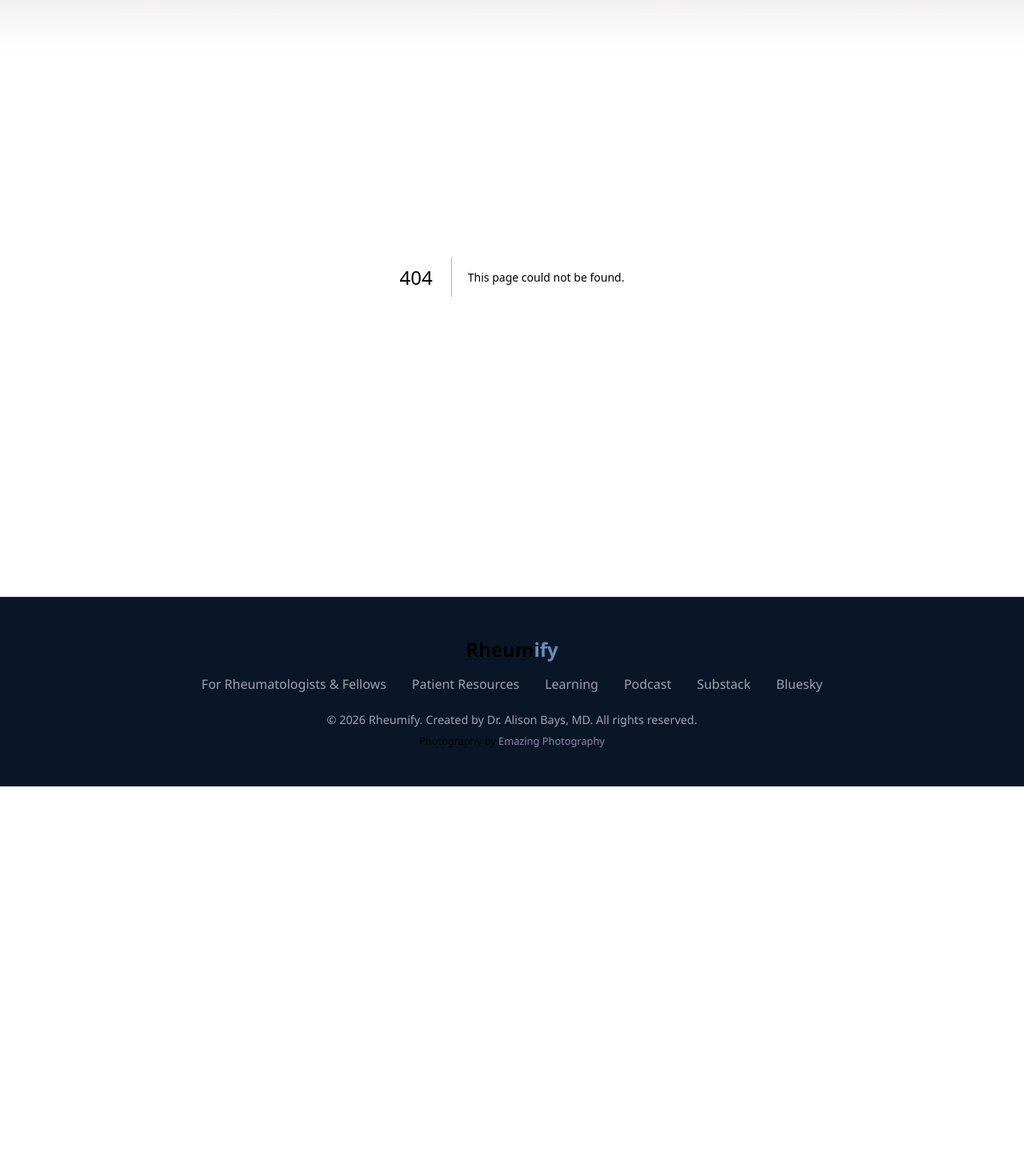
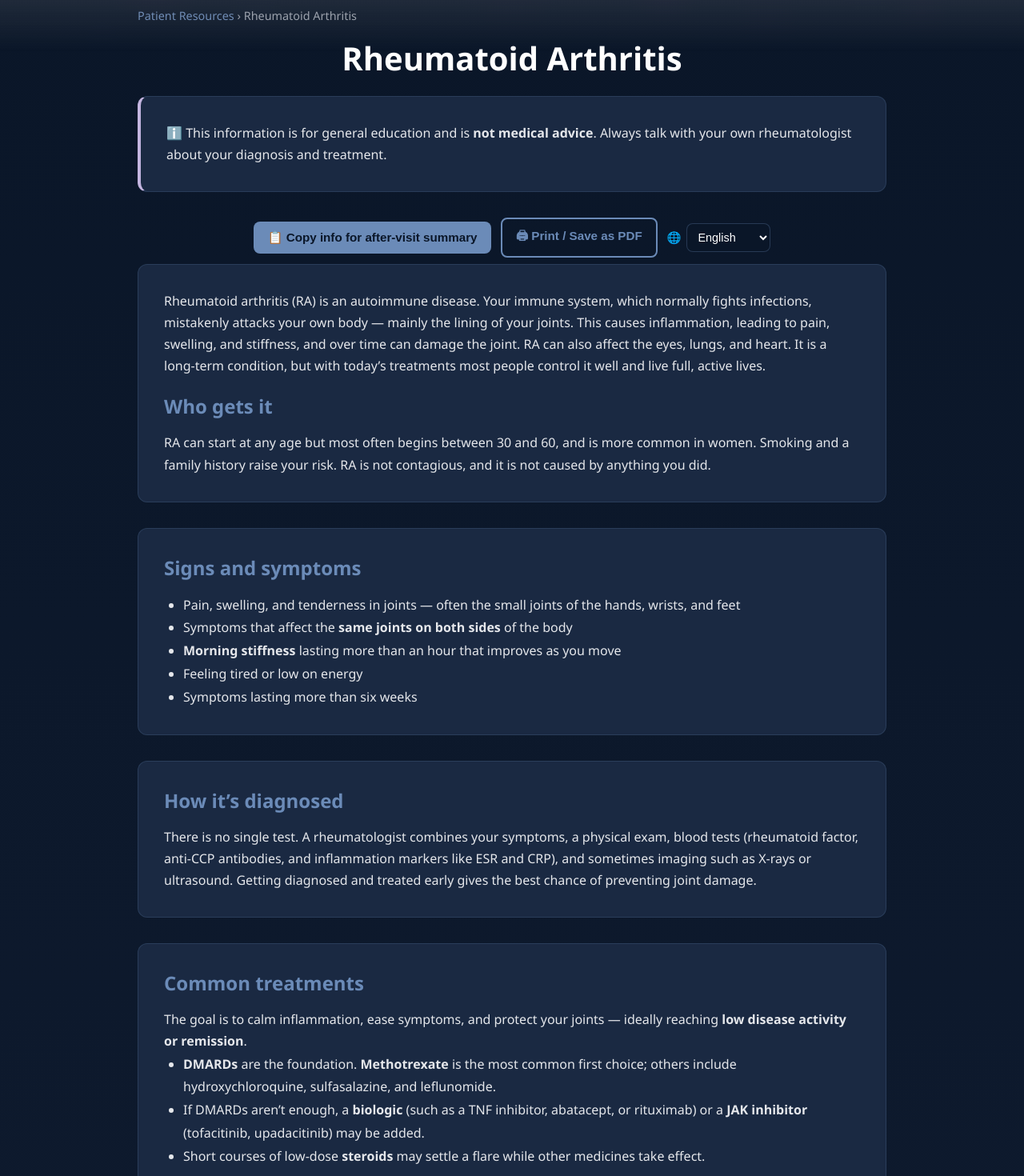
Before and after one commit to rheumify/rheumify-website, a Next.js app: page /patients/conditions/rheumatoid-arthritis in a window 1280 px wide. Before the commit this address had no page. Shown: the part 120-1590 px from the top of the page at 80% size. Before the commit the page ends 1103 px from the top, so only its background shows below. Built offline with nearby package versions, Linux system fonts and the light colour scheme.

Commit message:
Add patient condition page: Rheumatoid Arthritis (original, MD-reviewed)

```diff
--- /dev/null
+++ b/app/patients/conditions/rheumatoid-arthritis/page.js
@@ -0,0 +1,159 @@
+import PatientPageActions from '../../../components/PatientPageActions';
+
+export const metadata = {
+  title: 'Rheumatoid Arthritis (RA): Symptoms, Diagnosis & Treatment',
+  description:
+    'A patient guide to rheumatoid arthritis (RA) from board-certified rheumatologist Dr. Alison Bays — symptoms, how it is diagnosed, common treatments, and living well with RA.',
+  keywords: ['rheumatoid arthritis', 'RA symptoms', 'RA treatment', 'methotrexate', 'DMARD', 'patient education', 'rheumatology'],
+  alternates: { canonical: 'https://www.rheumify.org/patients/conditions/rheumatoid-arthritis' },
+};
+
+const AVS_TEXT =
+  "Rheumatoid arthritis (RA) is an autoimmune disease that causes joint inflammation - pain, swelling, and morning stiffness, often in the hands and feet on both sides of the body. Untreated inflammation can damage joints, so the goal is to control it early and aim for low disease activity or remission. Treatment usually starts with a DMARD such as methotrexate; a biologic or a JAK inhibitor may be added if needed. Take your medicines as prescribed, keep your lab and follow-up appointments even when you feel well, stay active, and don't smoke. Call your rheumatology team for fever or signs of infection, a hot swollen joint, chest pain or shortness of breath, or new medication side effects. This is general education and is not a substitute for advice from your own rheumatologist.";
+
+const printCSS = `
+@media print {
+  .navbar, .footer, .pp-actions, .pp-no-print, .breadcrumb, .pp-learn-tutorial { display: none !important; }
+  body { background: #fff !important; color: #111 !important; }
+  .page-container { padding-top: 0 !important; }
+  .content-card { background: #fff !important; border: none !important; box-shadow: none !important; color: #111 !important; padding: 0.4rem 0 !important; margin-bottom: 0.8rem !important; }
+  .content-card h2 { color: #5E4F87 !important; }
+  .content-card p, .content-card li, .page-header p { color: #111 !important; }
+  .page-header h1 { color: #111 !important; }
+  a { color: #111 !important; text-decoration: none !important; }
+}
+`;
+
+const cardStyle = { };
+const softLink = { color: 'var(--gray-medium)' };
+
+export default function RheumatoidArthritisPage() {
+  return (
+    <div className="page-container">
+      <style dangerouslySetInnerHTML={{ __html: printCSS }} />
+
+      <p className="breadcrumb">
+        <a href="/patients">Patient Resources</a> &rsaquo; Rheumatoid Arthritis
+      </p>
+
+      <div className="page-header" style={{ marginBottom: '1.25rem' }}>
+        <h1>Rheumatoid Arthritis</h1>
+      </div>
+
+      <div className="content-card" style={{ borderLeft: '4px solid var(--purple-light)' }}>
+        <p style={{ margin: 0 }}>
+          &#8505;&#65039; This information is for general education and is <strong>not medical advice</strong>. Always talk with
+          your own rheumatologist about your diagnosis and treatment.
+        </p>
+      </div>
+
+      <PatientPageActions avsText={AVS_TEXT} />
+
+      <div className="content-card">
+        <p>
+          Rheumatoid arthritis (RA) is an autoimmune disease. Your immune system, which normally fights infections,
+          mistakenly attacks your own body &mdash; mainly the lining of your joints. This causes inflammation, leading to
+          pain, swelling, and stiffness, and over time can damage the joint. RA can also affect the eyes, lungs, and
+          heart. It is a long-term condition, but with today&rsquo;s treatments most people control it well and live full,
+          active lives.
+        </p>
+        <h2 style={{ marginTop: '1.25rem' }}>Who gets it</h2>
+        <p>
+          RA can start at any age but most often begins between 30 and 60, and is more common in women. Smoking and a
+          family history raise your risk. RA is not contagious, and it is not caused by anything you did.
+        </p>
+      </div>
+
+      <div className="content-card">
+        <h2>Signs and symptoms</h2>
+        <ul>
+          <li>Pain, swelling, and tenderness in joints &mdash; often the small joints of the hands, wrists, and feet</li>
+          <li>Symptoms that affect the <strong>same joints on both sides</strong> of the body</li>
+          <li><strong>Morning stiffness</strong> lasting more than an hour that improves as you move</li>
+          <li>Feeling tired or low on energy</li>
+          <li>Symptoms lasting more than six weeks</li>
+        </ul>
+      </div>
+
+      <div className="content-card">
+        <h2>How it&rsquo;s diagnosed</h2>
+        <p>
+          There is no single test. A rheumatologist combines your symptoms, a physical exam, blood tests (rheumatoid
+          factor, anti-CCP antibodies, and inflammation markers like ESR and CRP), and sometimes imaging such as X-rays
+          or ultrasound. Getting diagnosed and treated early gives the best chance of preventing joint damage.
+        </p>
+      </div>
+
+      <div className="content-card">
+        <h2>Common treatments</h2>
+        <p>
+          The goal is to calm inflammation, ease symptoms, and protect your joints &mdash; ideally reaching <strong>low
+          disease activity or remission</strong>.
+        </p>
+        <ul>
+          <li><strong>DMARDs</strong> are the foundation. <strong>Methotrexate</strong> is the most common first choice; others include hydroxychloroquine, sulfasalazine, and leflunomide.</li>
+          <li>If DMARDs aren&rsquo;t enough, a <strong>biologic</strong> (such as a TNF inhibitor, abatacept, or rituximab) or a <strong>JAK inhibitor</strong> (tofacitinib, upadacitinib) may be added.</li>
+          <li>Short courses of low-dose <strong>steroids</strong> may settle a flare while other medicines take effect.</li>
+        </ul>
+      </div>
+
+      <div className="content-card">
+        <h2>Living well with RA</h2>
+        <ul>
+          <li>Keep follow-up visits even when you feel well &mdash; controlling inflammation protects your joints.</li>
+          <li>Take medicines as prescribed; tell your rheumatologist about side effects rather than stopping on your own.</li>
+          <li>Stay active with low-impact exercise like walking, swimming, or cycling.</li>
+          <li>If you smoke, quitting is one of the most important things you can do.</li>
+          <li>Stay up to date on recommended vaccines (ask before any live vaccines).</li>
+        </ul>
+        <h2 style={{ marginTop: '1.25rem' }}>Questions to ask your rheumatologist</h2>
+        <ul>
+          <li>How active is my RA right now, and what are we aiming for?</li>
+          <li>What does each medicine do, and what side effects should I watch for?</li>
+          <li>What bloodwork do I need, and how often?</li>
+          <li>Which symptoms mean I should call sooner?</li>
+        </ul>
+      </div>
+
+      <div className="content-card" style={{ borderLeft: '4px solid var(--pink-accent)' }}>
+        <h2>When to call your doctor</h2>
+        <p>
+          Call for a fever or signs of infection (especially on immune-suppressing medicine), a new or rapidly worsening
+          joint, chest pain or shortness of breath, or any symptom that worries you.
+        </p>
+      </div>
+
+      <div className="content-card">
+        <h2>Medications commonly used to treat rheumatoid arthritis</h2>
+        <p style={{ marginBottom: '0.5rem' }}>
+          Methotrexate &middot; Hydroxychloroquine &middot; Sulfasalazine &middot; Leflunomide &middot; Prednisone &middot; TNF inhibitors &middot; JAK inhibitors
+        </p>
+        <p style={{ color: 'var(--gray-medium)', fontStyle: 'italic', fontSize: '0.9rem', margin: 0 }}>
+          Detailed medication pages are coming soon.
+        </p>
+      </div>
+
+      <div className="content-card">
+        <h2>Patient support &amp; community</h2>
+        <ul>
+          <li><a href="https://www.arthritis.org/" target="_blank" rel="noopener noreferrer">Arthritis Foundation</a></li>
+          <li><a href="https://creakyjoints.org/" target="_blank" rel="noopener noreferrer">CreakyJoints</a></li>
+        </ul>
+      </div>
+
+      <div className="content-card" style={{ background: 'transparent', border: 'none', padding: '0.5rem 0' }}>
+        <p style={{ color: 'var(--gray-medium)', fontStyle: 'italic', fontSize: '0.9rem' }}>
+          Reviewed by Alison Bays, MD &mdash; June 15, 2026. This information is for general education only and is not a
+          substitute for advice from your own health care provider.
+        </p>
+        <p style={{ fontSize: '0.9rem' }}>
+          <strong>Learn more:</strong>{' '}
+          <a href="https://rheumatology.org/patients/rheumatoid-arthritis" target="_blank" rel="noopener noreferrer">
+            ACR Rheumatoid Arthritis fact sheet
+          </a>{' '}
+          (English &amp; Spanish).
+        </p>
+      </div>
+    </div>
+  );
+}
```
